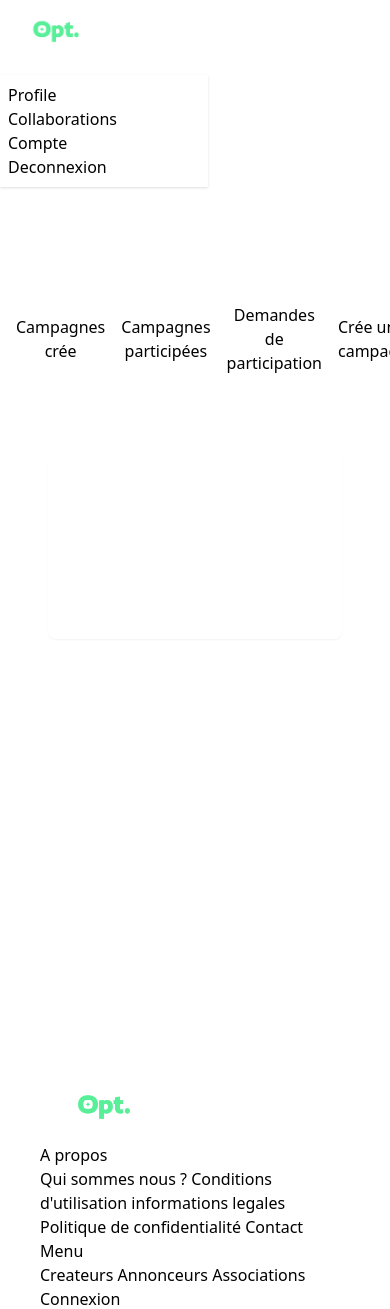
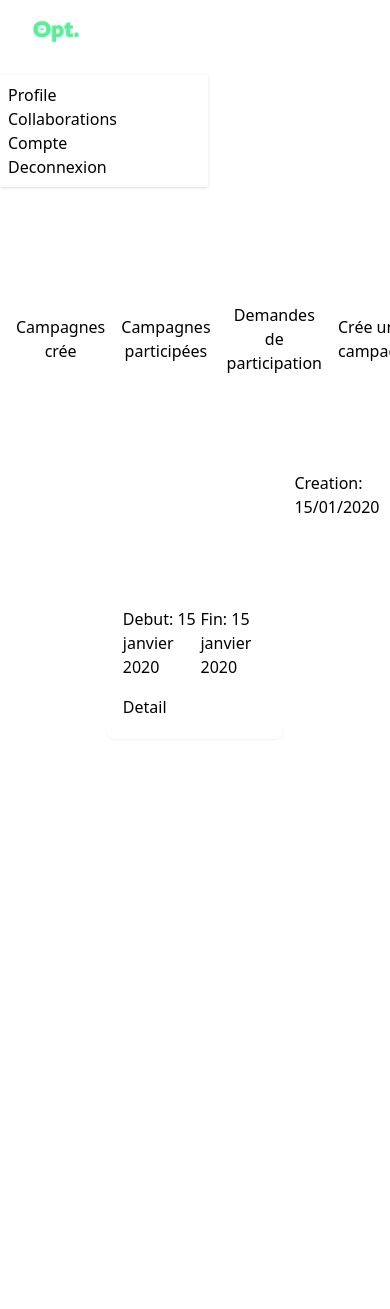
Before and after one commit to NNNACHID/opt_project, a Django app: page /collaborations/collaborations_list/1 in a window 390 px wide; the page is wider, and only the part inside the window is pictured. Shown: the top 1309 px of that part. Run offline with Django 5.2, Linux system fonts and the light colour scheme; a user stored in the database is signed in; tables that the repository leaves empty hold one stand-in row (values such as "Sample post"); some libraries are stand-ins or nearby versions.

Commit message:
Collaborations list update, collaboration request, front update

```diff
--- a/collaborations/models.py
+++ b/collaborations/models.py
@@ -47,7 +47,6 @@
         verbose_name = _("Campaign")
         verbose_name_plural = _("Campaigns")
 
-
     def __str__(self):
         return self.name
 
@@ -56,3 +55,27 @@
 
     def remove_collaborator(self, collaborator):
         self.collaborators.remove(collaborator)
+
+class CollaborationRequest(models.Model):
+    campaign = models.ForeignKey(Campaign, on_delete=models.CASCADE)
+    message = models.TextField(verbose_name=_("Message"), null=True, blank=True)
+    status = models.CharField(
+        max_length=20,
+        choices=[
+            ("pending", "Pending"),
+            ("accepted", "Accepted"),
+            ("rejected", "Rejected"),
+        ],
+        default="pending",
+    )
+    created_at = models.DateTimeField(auto_now_add=True)
+    class Meta:
+        abstract = True
+
+
+class PartnerRequest(CollaborationRequest):
+    partner = models.ForeignKey(CustomUser, on_delete=models.CASCADE)
+
+
+class CollaboratorRequest(CollaborationRequest):
+    collaborator = models.ForeignKey(CustomUser, on_delete=models.CASCADE)
--- a/collaborations/urls.py
+++ b/collaborations/urls.py
@@ -19,4 +19,59 @@
         get_campaign_page,
         name="campaign_page",
     ),
+    path(
+        "join_campaign/<int:campaign_pk>/<int:campaign_user_pk>/",
+        join_campaign,
+        name="join_campaign",
+    ),
+
+    # path(
+    #     "campaigns/create/<int:collaborator_id>/",
+    #     create_campaign,
+    #     name="campaign_creation_with_collab",
+    # ),
+    # path(
+    #     "campaigns/create/",
+    #     create_campaign,
+    #     name="campaign_creation",
+    # ),
+    # path("campaigns_list/<int:pk>/", get_campaigns_list, name="campaigns_list"),
+    # path(
+    #     "campaigns_participate_list/<int:pk>/",
+    #     get_campaigns_participate_list,
+    #     name="campaigns_participate_list",
+    # ),
+    # path(
+    #     "campaigns_created_list/<int:pk>/",
+    #     get_campaigns_created_list,
+    #     name="campaigns_created_list",
+    # ),
+    # path(
+    #     "campaign/<int:campaign_pk>/<int:campaign_user_pk>/",
+    #     get_campaign_page,
+    #     name="campaign_page",
+    # ),
+    # path(
+    #     "partner_requests_list", campaign_partner_requests, name="partner_requests_list"
+    # ),
+    # path(
+    #     "campaigns_requests_list",
+    #     campaign_collaborator_requests,
+    #     name="campaigns_requests_list",
+    # ),
+    # path(
+    #     "accept_campaign_collaborator_request/<int:request_id>/",
+    #     accept_campaign_collaborator_request,
+    #     name="accept_campaign_collaborator_request",
+    # ),
+    # path(
+    #     "refuse_campaign_collaborator_request/<int:pk>/",
+    #     refuse_campaign_collaborator_request,
+    #     name="refuse_campaign_collaborator_request",
+    # ),
+    # path(
+    #     "join_campaign/<int:campaign_pk>/<int:campaign_user_pk>/",
+    #     join_campaign,
+    #     name="join_campaign",
+    # ),
 ]
--- a/collaborations/views.py
+++ b/collaborations/views.py
@@ -17,7 +17,7 @@
     CampaignCreationStepFourForm,
 ]
 
-# JOINING_FORMS = [CampaignJoiningStepOneForm, CampaignJoiningStepTwoForm]
+JOINING_FORMS = [CampaignJoiningStepOneForm, CampaignJoiningStepTwoForm]
 
 
 class CampaignCreationWizardView(SessionWizardView):
@@ -48,6 +48,15 @@
 def create_campaign(request):
     wizard_view = CampaignCreationWizardView.as_view()
     return wizard_view(request)
+
+
+@login_required
+def join_campaign(request, campaign_pk, campaign_user_pk):
+
+    campaign = get_object_or_404(Campaign, pk=campaign_pk)
+    campaign_page_user = get_object_or_404(CustomUser, pk=campaign_user_pk)
+    wizard_view = CampaignJoiningWizardView.as_view()
+    return wizard_view(request, campaign=campaign)
 
 
 @login_required(login_url="users:login")
--- a/config/settings.py
+++ b/config/settings.py
@@ -125,7 +125,7 @@
 # Internationalization
 # https://docs.djangoproject.com/en/5.0/topics/i18n/
 
-LANGUAGE_CODE = "en-us"
+LANGUAGE_CODE = "fr-FR"
 
 TIME_ZONE = "UTC"
 
--- a/config/templates/collaborations/campaigns_list.html
+++ b/config/templates/collaborations/campaigns_list.html
@@ -6,8 +6,8 @@
     <div class="container mx-auto bg-base-200 p-12 box-border rounded-lg mb-12">
         <div class="flex flex-col items-center">
             {% for campaign in campaigns %}
-            <a href="{% url 'collaborations:campaign_page' campaign_pk=campaign.pk %}" class="text-decoration-none">
-                <article class="rounded-lg  bg-base-100 p-4 shadow-sm transition hover:shadow-xl sm:p-6 mb-9">
+                <article class="rounded-lg  bg-base-100 p-4 shadow-sm transition hover:shadow-xl sm:p-6 mb-9 w-3/5">
+                    <div class="flex justify-between mb-3">
                     <span class="inline-block rounded bg-primary p-2 text-white">
                         <svg xmlns="http://www.w3.org/2000/svg" class="size-6" fill="none" viewBox="0 0 24 24"
                             stroke="currentColor">
@@ -18,19 +18,18 @@
                                 d="M12 14l9-5-9-5-9 5 9 5zm0 0l6.16-3.422a12.083 12.083 0 01.665 6.479A11.952 11.952 0 0012 20.055a11.952 11.952 0 00-6.824-2.998 12.078 12.078 0 01.665-6.479L12 14zm-4 6v-7.5l4-2.222" />
                         </svg>
                     </span>
-
-                        <h3 class="mt-0.5 text-lg font-medium text-white">
-                            {{campaign.pk}}
-                        </h3>
-
-                    <p class="mt-2 line-clamp-3 text-sm/relaxed text-white">
-                        Lorem ipsum dolor sit amet, consectetur adipisicing elit. Recusandae dolores, possimus pariatur
-                        animi temporibus nesciunt praesentium dolore sed nulla ipsum eveniet corporis quidem, mollitia
-                        itaque minus soluta, voluptates neque explicabo tempora nisi culpa eius atque dignissimos.
-                        Molestias explicabo corporis voluptatem?
-                    </p>
+                    <h2 class="ml-12 text-lg font-medium text-white">{{campaign.name}}</h2>
+                    <p>Creation: {{campaign.created_at|date:'d/m/Y'}}</p>
+                    </div>
+                    <h3 class="text-lg font-medium text-white my-1">
+                        Createur: {{campaign.collaboration_creator}}
+                    </h3>
+                    <div class="flex justify-between my-3">
+                        <p>Debut: {{campaign.start_date}}</p>
+                        <p>Fin: {{campaign.end_date}}</p>
+                    </div>
+                    <a href="{% url 'collaborations:campaign_page' campaign_pk=campaign.pk %}"><button class="btn btn-outline btn-primary my-1">Detail</button></a>
                 </article>
-            </a>
             {% endfor %}
         </div>
     </div>
--- a/config/templates/collaborations/partials/campaign_menu.html
+++ b/config/templates/collaborations/partials/campaign_menu.html
@@ -1,10 +1,11 @@
 <header class="bg-base-100">
     <div class="mx-auto max-w-screen-xl px-4 py-8 sm:px-6 sm:py-12 lg:px-8">
         <div class="mb-12">
+            <a href="{% url 'collaborations:collaborations_list' user.pk %}">
             <h1 class="text-center text-white text-3xl font-extrabold  sm:text-5xl">
                 Collabs
-
             </h1>
+            </a>
         </div>
 
 
--- /dev/null
+++ b/config/templates/partials/footer.html
@@ -0,0 +1,22 @@
+{% load static %}
+
+<footer class="footer bg-base-200 text-base-content p-10">
+    <aside>
+        <a class=""><img src="{% static '/images/logo-opt.png' %}" alt="" class="max-w-32 text-primary"></a>
+    </aside>
+    <nav>
+        <h6 class="footer-title">A propos</h6>
+        <a class="link link-hover">Qui sommes nous ?</a>
+        <a class="link link-hover">Conditions d'utilisation</a>
+        <a class="link link-hover">informations legales</a>
+        <a class="link link-hover">Politique de confidentialité</a>
+        <a class="link link-hover">Contact</a>
+    </nav>
+    <nav>
+        <h6 class="footer-title">Menu</h6>
+        <a class="link link-hover">Createurs</a>
+        <a class="link link-hover">Annonceurs</a>
+        <a class="link link-hover">Associations</a>
+        <a class="link link-hover">Connexion</a>
+    </nav>
+</footer>
--- a/users/urls.py
+++ b/users/urls.py
@@ -10,6 +10,6 @@
     path("profile/<int:pk>/", get_profile, name="profile"),
     path("account/", update_user, name="account"),
     path("creators_list/", get_profile_list_by_type, name="creators"),
-    # path("advertisers/", get_profile_list_by_type, name="advertisers"),
-    # path("associations/", get_profile_list_by_type, name="associations"),
+    path("advertisers/", get_profile_list_by_type, name="advertisers"),
+    path("associations/", get_profile_list_by_type, name="associations"),
 ]
```
Also changed, not shown: collaborations/forms.py (+29 -1 lines), config/templates/base.html (+3 -22 lines), config/templates/collaborations/campaign_creation.html (+8 -11 lines), config/templates/collaborations/campaign_page.html (+8 -0 lines), config/templates/users/profile.html (+13 -17 lines), config/templates/users/users_list.html (+9 -5 lines), collaborations/migrations/0002_collaboratorrequest_partnerrequest.py (added).
